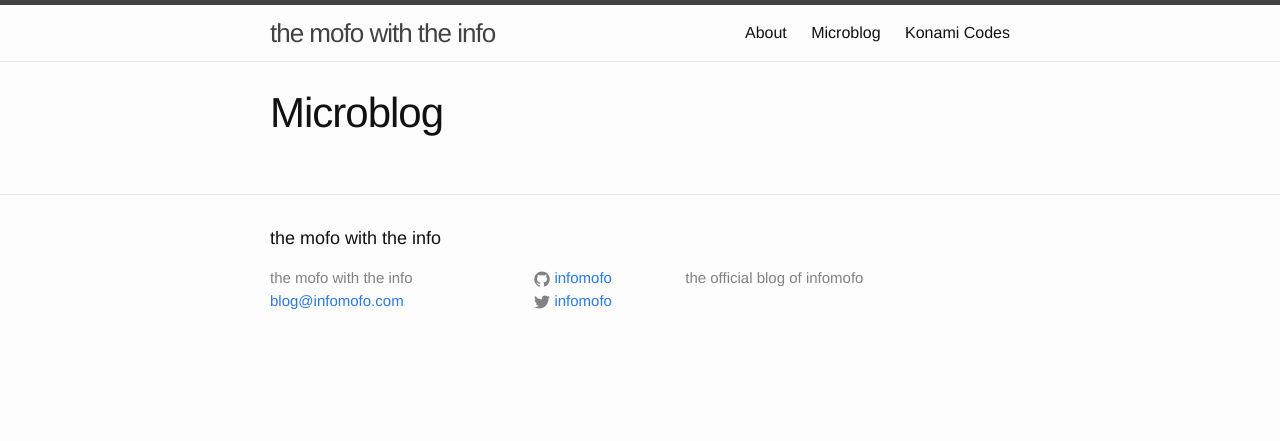
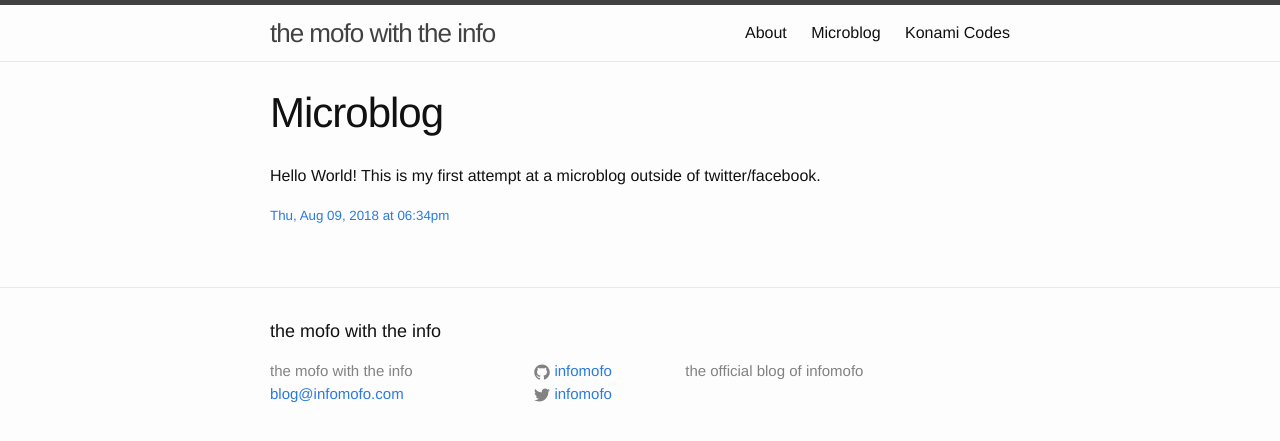
Before and after one commit to infomofo/blog, a Jekyll site: the page built from micro.html, in a window 1280 px wide. Shown: the top 441 px of the page. Built offline with Jekyll 4.4.1, drawn with Linux system fonts in a browser that asks for light colours.

Commit message:
initial microblog

```diff
--- a/_config.yml
+++ b/_config.yml
@@ -16,7 +16,8 @@ github_username:  infomofo
 
 # Build settings
 markdown: kramdown
-micro:
-  output: true
-  layout: post
-  permalink: /micro/:title
+collections:
+  micro:
+    output: true
+    layout: post
+    permalink: /micro/:title
--- a/_micro/2018-04-16-3f06cb4e.md
+++ b/_micro/2018-04-16-3f06cb4e.md
@@ -1,6 +1,6 @@
 ---
-layout: microblog
-date: 2018-04-16 22:36:40 -0400
-title: 3f06cb4e
+layout: micro
+date: 2018-08-09 14:34:40 -0400
+title: Hello World!
 ---
-Hello World!
+Hello World! This is my first attempt at a microblog outside of twitter/facebook.
```
